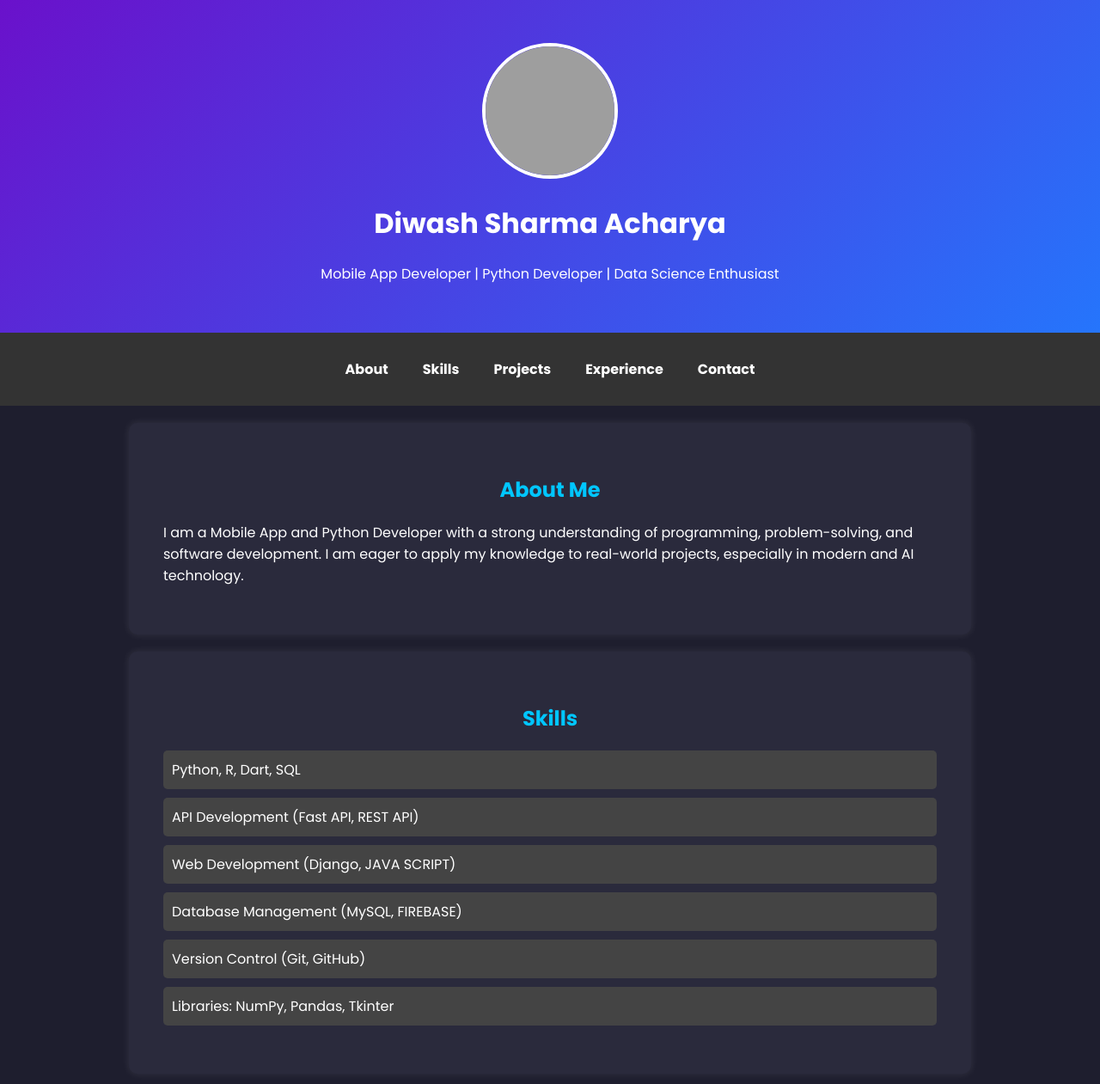
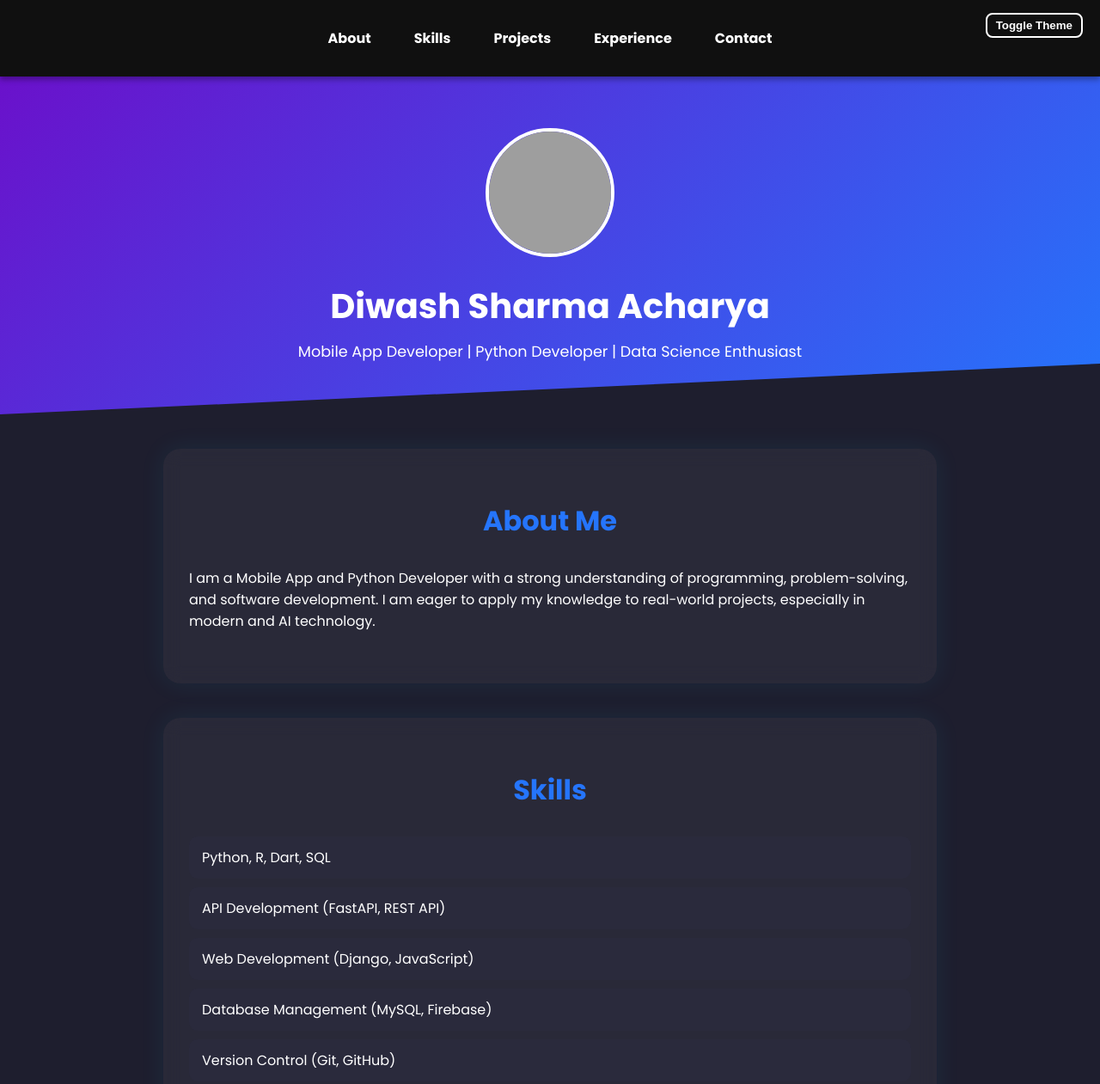
Before and after one commit to Diwashach30/Portfolio, a plain HTML site: page index.html in a window 1280 px wide. Shown: the top 1261 px of the page at 86% size. Drawn offline with nearby package versions, Linux system fonts and the light colour scheme; grey boxes are pictures that could not be loaded.

Commit message:
Update index.html
Add scroll bar with toggle light option

```diff
--- a/index.html
+++ b/index.html
@@ -1,141 +1,239 @@
 <!DOCTYPE html>
 <html lang="en">
 <head>
-    <meta charset="UTF-8">
-    <meta name="viewport" content="width=device-width, initial-scale=1.0">
+  <meta charset="UTF-8"/>
+  <meta name="viewport" content="width=device-width, initial-scale=1.0"/>
   <title>Diwash Acharya | Portfolio</title>
   <link href="https://fonts.googleapis.com/css2?family=Poppins:wght@300;400;700&display=swap" rel="stylesheet">
+  <link href="https://unpkg.com/aos@2.3.4/dist/aos.css" rel="stylesheet">
   <style>
+    :root {
+      --bg: #1e1e2e;
+      --text: #ffffff;
+      --primary: #2575fc;
+      --secondary: #2a2a3c;
+      --card: rgba(255, 255, 255, 0.05);
+    }
+    [data-theme="light"] {
+      --bg: #f5f5f5;
+      --text: #1e1e2e;
+      --primary: #2575fc;
+      --secondary: #ffffff;
+      --card: rgba(0, 0, 0, 0.05);
+    }
+
+    * {
+      margin: 0;
+      padding: 0;
+      box-sizing: border-box;
+      scroll-behavior: smooth;
+    }
+
     body {
       font-family: 'Poppins', sans-serif;
-            margin: 0;
-            padding: 0;
-            background: #1e1e2e;
-            color: #ffffff;
+      background: var(--bg);
+      color: var(--text);
+      transition: background 0.3s, color 0.3s;
     }
+
+    .progress-bar {
+      position: fixed;
+      top: 0;
+      left: 0;
+      height: 5px;
+      background: var(--primary);
+      width: 0%;
+      z-index: 9999;
+      transition: width 0.25s ease-out;
+    }
+
     header {
       background: linear-gradient(135deg, #6a11cb, #2575fc);
       color: #fff;
-            padding: 40px 20px;
       text-align: center;
+      padding: 60px 20px;
+      clip-path: polygon(0 0, 100% 0, 100% 85%, 0 100%);
     }
+
     header img {
       width: 150px;
       height: 150px;
       border-radius: 50%;
+      border: 4px solid white;
+      margin-bottom: 20px;
+    }
+
+    header h1 {
+      font-size: 2.5rem;
+    }
+
+    header p {
+      font-size: 1.1rem;
       margin-top: 10px;
-            border: 4px solid white;
     }
+
     nav {
+      background: #101010;
       display: flex;
+      justify-content: center;
       flex-wrap: wrap;
-            justify-content: center;
-            background: #333;
       padding: 15px 0;
       position: sticky;
       top: 0;
-            width: 100%;
-            z-index: 1000;
+      z-index: 999;
+      box-shadow: 0 4px 6px rgba(0,0,0,0.3);
     }
+
     nav a {
       color: #fff;
-            padding: 15px 20px;
       text-decoration: none;
+      padding: 12px 20px;
+      margin: 5px;
+      font-weight: bold;
       transition: 0.3s;
-            font-weight: bold;
-        }
-        nav a:hover {
-            background: #6a11cb;
       border-radius: 5px;
     }
+
+    nav a:hover {
+      background: #2575fc;
+      color: white;
+    }
+
+    .toggle-theme {
+      position: absolute;
+      right: 20px;
+      top: 15px;
+      background: transparent;
+      border: 2px solid white;
+      color: white;
+      padding: 5px 10px;
+      border-radius: 8px;
+      cursor: pointer;
+      font-weight: bold;
+      transition: background 0.3s, color 0.3s;
+    }
+
+    .toggle-theme:hover {
+      background: #ffffff;
+      color: #000;
+    }
+
     section {
-            padding: 40px;
+      padding: 60px 30px;
       max-width: 900px;
       margin: auto;
-            background: #2a2a3c;
-            border-radius: 10px;
-            box-shadow: 0 0 10px rgba(255, 255, 255, 0.1);
-            margin-top: 20px;
+      background: var(--card);
+      margin-top: 40px;
+      border-radius: 20px;
+      box-shadow: 0 0 30px rgba(0, 198, 255, 0.08);
+      backdrop-filter: blur(10px);
+      transition: background 0.3s;
     }
+
     h2 {
-            color: #00c6ff;
       text-align: center;
+      color: var(--primary);
+      margin-bottom: 30px;
+      font-size: 2rem;
     }
+
     ul {
       list-style: none;
       padding: 0;
     }
+
     ul li {
-            background: #444;
+      background: var(--secondary);
       margin: 10px 0;
-            padding: 10px;
-            border-radius: 5px;
+      padding: 12px 15px;
+      border-radius: 10px;
+      transition: 0.2s;
     }
+
+    ul li:hover {
+      transform: scale(1.02);
+      background: #3a3a50;
+    }
+
     a {
-            color: #00c6ff;
+      color: var(--primary);
       text-decoration: none;
-            font-weight: bold;
     }
+
     a:hover {
       text-decoration: underline;
     }
+
     footer {
       text-align: center;
-            padding: 20px;
-            background: #333;
-            color: white;
-            margin-top: 20px;
+      padding: 30px 10px;
+      background: #111;
+      margin-top: 40px;
     }
+
     @media (max-width: 768px) {
+      header h1 {
+        font-size: 2rem;
+      }
+
       section {
-                padding: 20px;
-                width: 90%;
+        padding: 40px 20px;
       }
+
       nav {
         flex-direction: column;
         align-items: center;
       }
+
       nav a {
-                display: block;
         width: 100%;
         text-align: center;
-                padding: 10px;
       }
-            ul li {
-                text-align: center;
+
+      .toggle-theme {
+        position: static;
+        margin-top: 10px;
       }
     }
   </style>
 </head>
 <body>
-    <header>
-        <img src="https://media.licdn.com/dms/image/v2/D5603AQEe6laFVbxooQ/profile-displayphoto-shrink_800_800/B56ZU8swQ5HEAc-/0/1740480121159?e=1747267200&v=beta&t=Hh0aC-9h1WqqMz_tbsr-dP5rZ7d0M94Zmp6MiItJJgA" alt="Diwash Acharya">
-        <h1>Diwash Sharma Acharya</h1>
-        <p>Mobile App Developer | Python Developer | Data Science Enthusiast</p>
-    </header>
-    <nav>
+
+  <div class="progress-bar" id="progress-bar"></div>
+
+  <nav data-aos="fade-up">
     <a href="#about">About</a>
     <a href="#skills">Skills</a>
     <a href="#projects">Projects</a>
     <a href="#experience">Experience</a>
     <a href="#contact">Contact</a>
+    <button class="toggle-theme" onclick="toggleTheme()">Toggle Theme</button>
   </nav>
-    <section id="about">
+
+  <header data-aos="fade-down">
+    <img src="https://media.licdn.com/dms/image/v2/D5603AQEe6laFVbxooQ/profile-displayphoto-shrink_800_800/B56ZU8swQ5HEAc-/0/1740480121159?e=1747267200&v=beta&t=Hh0aC-9h1WqqMz_tbsr-dP5rZ7d0M94Zmp6MiItJJgA" alt="Diwash Acharya">
+    <h1>Diwash Sharma Acharya</h1>
+    <p>Mobile App Developer | Python Developer | Data Science Enthusiast</p>
+  </header>
+
+  <section id="about" data-aos="fade-right">
     <h2>About Me</h2>
     <p>I am a Mobile App and Python Developer with a strong understanding of programming, problem-solving, and software development. I am eager to apply my knowledge to real-world projects, especially in modern and AI technology.</p>
   </section>
-    <section id="skills">
+
+  <section id="skills" data-aos="fade-left">
     <h2>Skills</h2>
     <ul>
       <li>Python, R, Dart, SQL</li>
-            <li>API Development (Fast API, REST API)</li>
-            <li>Web Development (Django, JAVA SCRIPT)</li>
-            <li>Database Management (MySQL, FIREBASE)</li>
+      <li>API Development (FastAPI, REST API)</li>
+      <li>Web Development (Django, JavaScript)</li>
+      <li>Database Management (MySQL, Firebase)</li>
       <li>Version Control (Git, GitHub)</li>
       <li>Libraries: NumPy, Pandas, Tkinter</li>
     </ul>
   </section>
-    <section id="projects">
+
+  <section id="projects" data-aos="zoom-in">
     <h2>Projects</h2>
     <ul>
       <li><a href="https://github.com/Diwashach30/PythonProjects/blob/main/password_generator.py">Python Password Generator</a></li>
@@ -145,21 +243,51 @@
       <li><a href="https://github.com/Diwashach30/PythonProjects/blob/main/weather_app.py">Weather App</a></li>
     </ul>
   </section>
-    <section id="experience">
+
+  <section id="experience" data-aos="flip-left">
     <h2>Experience</h2>
-        <p>Intern - Mobile App Developer (Flutter) at Sarbatra Inc (June 2022 - Sept 2022)</p>
-        <p>Mobile App Developer at Pastel Software Solutions (Oct 2022 - Present)</p>
+    <p><strong>Intern:</strong> Mobile App Developer (Flutter) at Sarbatra Inc (June 2022 - Sept 2022)</p>
+    <p><strong>Mobile App Developer:</strong> Pastel Software Solutions (Oct 2022 - Present)</p>
+  </section>
 
-    </section>
-    <section id="contact">
+  <section id="contact" data-aos="fade-up">
     <h2>Contact</h2>
     <p>Phone: +9779865206691</p>
     <p>Email: diwashacharya30@gmail.com</p>
     <p>LinkedIn: <a href="https://www.linkedin.com/in/diwash-a-952994220/">Profile</a></p>
     <p>GitHub: <a href="https://github.com/Diwashach30">Profile</a></p>
   </section>
-    <footer>
+
+  <footer data-aos="fade-in">
     <p>&copy; 2025 Diwash Sharma Acharya. All Rights Reserved.</p>
   </footer>
+
+  <!-- AOS JS -->
+  <script src="https://unpkg.com/aos@2.3.4/dist/aos.js"></script>
+  <script>
+    AOS.init({
+      duration: 1200,
+      once: true
+    });
+
+    // Scroll progress bar
+    const progressBar = document.getElementById('progress-bar');
+    window.addEventListener('scroll', () => {
+      const scrollTop = window.scrollY;
+      const docHeight = document.body.scrollHeight - window.innerHeight;
+      const scrollPercent = (scrollTop / docHeight) * 100;
+      progressBar.style.width = scrollPercent + '%';
+    });
+
+    // Theme toggle
+    function toggleTheme() {
+      const html = document.documentElement;
+      const current = html.getAttribute('data-theme');
+      html.setAttribute('data-theme', current === 'light' ? 'dark' : 'light');
+    }
+
+    // Set default theme
+    document.documentElement.setAttribute('data-theme', 'dark');
+  </script>
 </body>
 </html>
```
Lines whose indentation alone changed are shown as unchanged.
